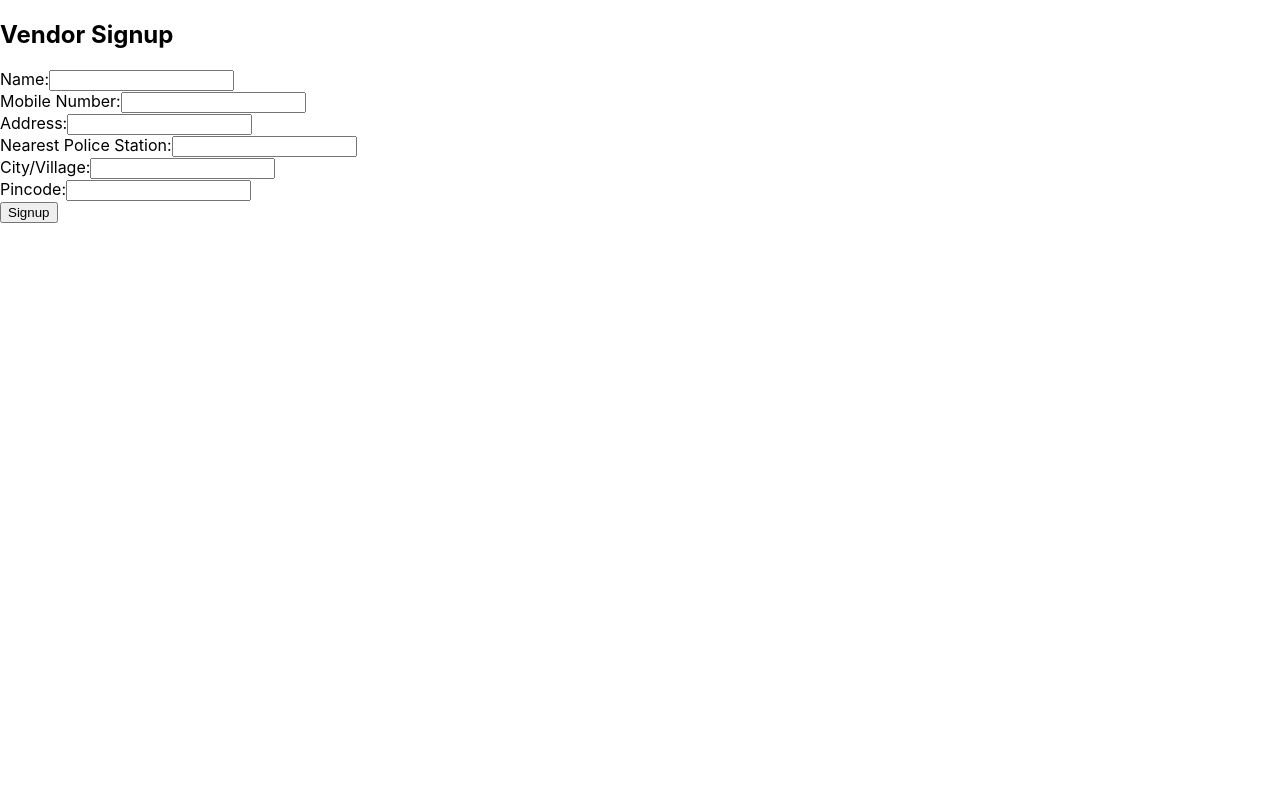
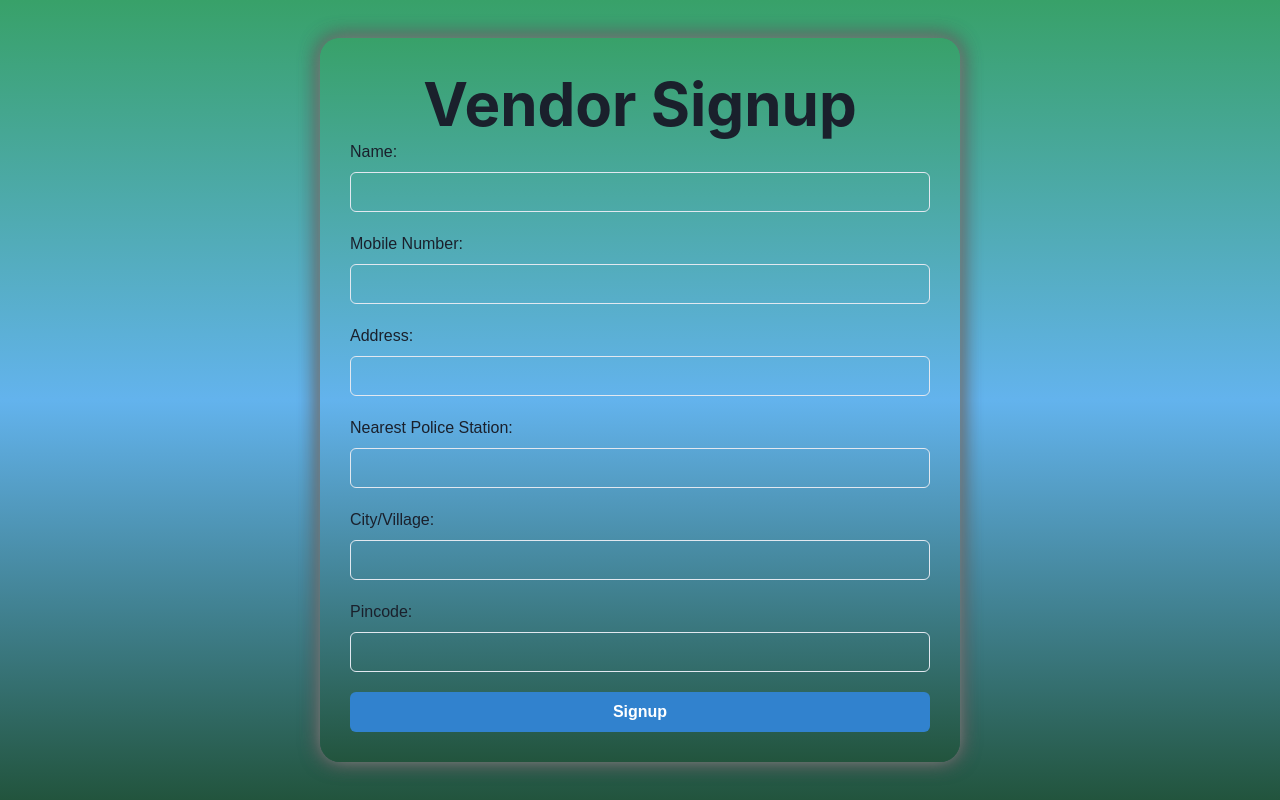
Before and after one commit to Sanghamitradash20/Agro-rental, a React (Create React App) app in the folder frontend/: page /signup/vendor in a window 1280 px wide. Built offline with nearby package versions, Linux system fonts and the light colour scheme.

Commit message:
frontend basics

```diff
--- a/frontend/package.json
+++ b/frontend/package.json
@@ -15,7 +15,7 @@
     "react": "^18.2.0",
     "react-dom": "^18.2.0",
     "react-router-dom": "^6.22.0",
-    "react-scripts": "5.0.1",
+    "react-scripts": "^5.0.1",
     "web-vitals": "^2.1.4"
   },
   "scripts": {
--- a/frontend/src/App.js
+++ b/frontend/src/App.js
@@ -2,11 +2,14 @@
 import React from 'react';
 
 import AllRoutes from './Components/AllRoutes';
+import { ChakraProvider } from '@chakra-ui/react'
 
 const App = () => {
   return (
     <div>
+      <ChakraProvider>
       <AllRoutes />
+      </ChakraProvider>
     </div>
   );
 };
--- a/frontend/src/Components/AllRoutes.jsx
+++ b/frontend/src/Components/AllRoutes.jsx
@@ -7,6 +7,7 @@ import LoginAdminPage from '../Pages/LoginAdminPage';
 import LoginVendorPage from '../Pages/LoginVendorPage';
 import SignupFarmerPage from '../Pages/SignupFarmerPage';
 import SignupVendorPage from '../Pages/SignupVendorPage';
+
 
 const AllRoutes = () => {
   return (
--- a/frontend/src/Components/LandingPage.jsx
+++ b/frontend/src/Components/LandingPage.jsx
@@ -1,23 +1,36 @@
-// LandingPage.js
 import React from 'react';
 import { Link } from 'react-router-dom';
+import { motion } from "framer-motion"
+import { Button, Heading, Box, useMediaQuery,Center } from '@chakra-ui/react';
 
 const LandingPage = () => {
+  const [isMobile] = useMediaQuery("(max-width: 320px)");
+  const [isLargerThan768] = useMediaQuery("(min-width: 768px)");
+
+  const backgroundStyle = {
+    backgroundImage:'url("https://img.freepik.com/free-photo/beautiful-terraced-rice-field-water-season-top-view-rices-paddy-fieldthailand-generative-ai_1258-153055.jpg?size=626&ext=jpg&ga=GA1.1.432368561.1707589993&semt=sph")',
+    backgroundSize: 'cover',
+    backgroundPosition: 'center',
+  };
   return (
-    <div>
-      <h1>Welcome to the Agricultural Equipment Rental Portal</h1>
-      <div>
+    <Box style={backgroundStyle} minH="100vh">
+      <Heading textAlign="center" fontSize="6xl" padding="50px 50px 10px 50px">Agro Rental</Heading>
+      <Heading textAlign="center" fontSize="md" fontStyle="italic">FEELS REAL AND AUTHENTIC</Heading>
+      <Center>
+      <Box p="30" textAlign="center"
+           w={isMobile ? "80%" : (isLargerThan768 ? "50%" : "100%")}>
         <Link to="/login/farmer">
-          <button>Farmer</button>
+        <br /><br /> <Button bgGradient="linear(green.900, blue.300, green.800)" variant="solid" size='lg' fontSize="20px" fontStyle="bold">Farmer</Button> <br /><br />
         </Link>
         <Link to="/login/admin">
-          <button>admin</button>
+          <Button bgGradient="linear(green.900, blue.300, green.800)" variant="solid" size='lg' fontSize="20px" fontStyle="bold">Admin</Button> <br /><br />
         </Link>
         <Link to="/login/vendor">
-          <button>Vendor</button>
+          <Button bgGradient="linear(green.900, blue.300, green.800)" variant="solid" size='lg' fontSize="20px" fontStyle="bold">Vendor</Button><br /><br />
         </Link>
-      </div>
-    </div>
+      </Box>
+      </Center>
+    </Box>
   );
 };
 
--- a/frontend/src/Pages/LoginAdminPage.jsx
+++ b/frontend/src/Pages/LoginAdminPage.jsx
@@ -1,6 +1,18 @@
-// AdminLogin.js
 import React, { useState } from 'react';
+import { motion } from "framer-motion"
 import axios from 'axios';
+import {
+  FormControl,
+  FormLabel,
+  FormErrorMessage,
+  FormHelperText,
+  Input,
+  Button,
+  Center,
+  Box,
+  useMediaQuery,
+  Heading,
+} from '@chakra-ui/react';
 
 const AdminLogin = () => {
   const [formData, setFormData] = useState({
@@ -8,6 +20,8 @@ const AdminLogin = () => {
     password: ''
   });
   const [message, setMessage] = useState('');
+  const [isMobile] = useMediaQuery("(max-width: 320px)");
+  const [isLargerThan768] = useMediaQuery("(min-width: 768px)");
 
   const handleChange = (e) => {
     const { name, value } = e.target;
@@ -30,34 +44,43 @@ const AdminLogin = () => {
   };
 
   return (
-    <div>
-      <h2>Admin Login</h2>
-      <form onSubmit={handleSubmit}>
-        <div>
-          <label htmlFor="username">Username:</label>
-          <input
+    <Box minH="100vh" bgGradient="linear(green.500, blue.300, green.800)">
+      <Center minH="65vh">
+        <Box p="30" bgGradient="linear(green.500, blue.300, green.800)"
+          border="solid 1px black" w={isMobile ? "80%" : (isLargerThan768 ? "50%" : "100%")}
+          borderRadius={20}
+          boxShadow="0 0 20px darkgray, 0 0 20px black"
+        >
+          <Heading textAlign="center" fontSize="6xl">Admin Login</Heading>
+          <form onSubmit={handleSubmit} style={{ fontSize: '18px', fontFamily: 'Arial' }}>
+            <FormControl sx={{ marginBottom: "20px" }}>
+              <FormLabel htmlFor="username">Username:</FormLabel>
+              <Input
                 type="text"
                 id="username"
                 name="username"
                 value={formData.username}
                 onChange={handleChange}
               />
-        </div>
-        <div>
-          <label htmlFor="password">Password:</label>
-          <input
+            </FormControl>
+            <FormControl sx={{ marginBottom: "20px" }}>
+              <FormLabel htmlFor="password">Password:</FormLabel>
+              <Input
                 type="password"
                 id="password"
                 name="password"
                 value={formData.password}
                 onChange={handleChange}
               />
-        </div>
-        <button type="submit">Login</button>
+
+            </FormControl>
+            <Button type="submit" w="full" bg=" blue.300" variant='solid'>Login</Button>
+
           </form>
           {message && <p>{message}</p>}
-
-    </div>
+        </Box>
+      </Center>
+    </Box>
   );
 };
 
--- a/frontend/src/Pages/LoginFarmerPage.jsx
+++ b/frontend/src/Pages/LoginFarmerPage.jsx
@@ -1,10 +1,10 @@
-// FarmerLogin.js
 import React, { useState } from 'react';
 import axios from 'axios';
-import { Link,useNavigate } from 'react-router-dom'; // Import Link for React Router navigation
+import { Link, useNavigate } from 'react-router-dom';
+import { FormControl, FormLabel, Input, Button, Box, Heading, Center } from '@chakra-ui/react';
 
 const FarmerLogin = () => {
-  const navigate=useNavigate()
+  const navigate = useNavigate();
   const [formData, setFormData] = useState({
     mobileNumber: '',
     pin: ''
@@ -25,8 +25,6 @@ const FarmerLogin = () => {
       const response = await axios.post('http://localhost:5000/api/farmers/login', formData);
       setMessage(response.data.message);
       navigate('/products');
-
-      // You can redirect the user or perform any other action based on the response
     } catch (error) {
       console.error('Error logging in:', error);
       setMessage('Error logging in. Please try again.');
@@ -34,35 +32,39 @@ const FarmerLogin = () => {
   };
 
   return (
-    <div>
-      <h2>Farmer Login</h2>
-      <form onSubmit={handleSubmit}>
-        <div>
-          <label htmlFor="mobileNumber">Mobile Number:</label>
-          <input
+    <Box minH="100vh" bgGradient="linear(green.500, blue.300, green.800)">
+      <Center minH="65vh">
+        <Box p="30" bgGradient="linear(green.500, blue.300, green.800)" w="100%" maxW="400px" borderRadius={20} boxShadow="0 0 20px darkgray, 0 0 20px black">
+          <Heading textAlign="center" fontSize="6xl" mb="6">Farmer Login</Heading>
+          <form onSubmit={handleSubmit} style={{ fontSize: '18px', fontFamily: 'Arial' }}>
+            <FormControl sx={{ marginBottom: "20px" }}>
+              <FormLabel htmlFor="mobileNumber">Mobile Number:</FormLabel>
+              <Input
                 type="text"
                 id="mobileNumber"
                 name="mobileNumber"
                 value={formData.mobileNumber}
                 onChange={handleChange}
               />
-        </div>
-        <div>
-          <label htmlFor="pin">PIN:</label>
-          <input
+            </FormControl>
+            <FormControl sx={{ marginBottom: "20px" }}>
+              <FormLabel htmlFor="pin">PIN:</FormLabel>
+              <Input
                 type="password"
                 id="pin"
                 name="pin"
                 value={formData.pin}
                 onChange={handleChange}
               />
-        </div>
-        <button type="submit">Login</button>
+            </FormControl>
+            <Button colorScheme="blue" type="submit" w="full">Login</Button>
           </form>
-      <p>Forgot your PIN? <Link to="/forgot-pin">Click here</Link> to reset it.</p>
+          <p textAlign="center" mt="4">Forgot your PIN? <Link to="/forgot-pin">Click here</Link> to reset it.</p>
           {message && <p>{message}</p>}
-      <p>Signup<Link to="/signup/farmer">Click here</Link></p>
-    </div>
+          <p textAlign="center" mt="4">Signup<Link to="/signup/farmer">Click here</Link></p>
+        </Box>
+      </Center>
+    </Box>
   );
 };
 
--- a/frontend/src/Pages/LoginVendorPage.jsx
+++ b/frontend/src/Pages/LoginVendorPage.jsx
@@ -1,7 +1,16 @@
-// VendorLoginPage.js
 import React, { useState } from 'react';
 import axios from 'axios';
 import { Link } from 'react-router-dom';
+import {
+  FormControl,
+  FormLabel,
+  Input,
+  Button,
+  Center,
+  Box,
+  useMediaQuery,
+  Heading,
+} from '@chakra-ui/react';
 
 const VendorLoginPage = () => {
   const [formData, setFormData] = useState({
@@ -9,6 +18,8 @@ const VendorLoginPage = () => {
     password: ''
   });
   const [message, setMessage] = useState('');
+  const [isMobile] = useMediaQuery("(max-width: 320px)");
+  const [isLargerThan768] = useMediaQuery("(min-width: 768px)");
 
   const handleChange = (e) => {
     const { name, value } = e.target;
@@ -31,34 +42,41 @@ const VendorLoginPage = () => {
   };
 
   return (
-    <div>
-      <h2>Vendor Login</h2>
-      <form onSubmit={handleSubmit}>
-        <div>
-          <label htmlFor="mobileNumber">Mobile Number:</label>
-          <input
+    <Box minH="100vh" bgGradient="linear(green.500, blue.300, green.800)">
+      <Center minH="65vh">
+        <Box p="30" bgGradient="linear(green.500, blue.300, green.800)" w={isMobile ? "80%" : (isLargerThan768 ? "50%" : "100%")}
+          borderRadius={20}
+          boxShadow="0 0 20px darkgray, 0 0 20px black"
+        >
+          <Heading textAlign="center" fontSize="6xl">Vendor Login</Heading>
+          <form onSubmit={handleSubmit} style={{ fontSize: '18px', fontFamily: 'Arial' }}>
+            <FormControl sx={{ marginBottom: "20px" }}>
+              <FormLabel htmlFor="mobileNumber">Mobile Number:</FormLabel>
+              <Input
                 type="text"
                 id="mobileNumber"
                 name="mobileNumber"
                 value={formData.mobileNumber}
                 onChange={handleChange}
               />
-        </div>
-        <div>
-          <label htmlFor="password">Password:</label>
-          <input
+            </FormControl>
+            <FormControl sx={{ marginBottom: "20px" }}>
+              <FormLabel htmlFor="password">Password:</FormLabel>
+              <Input
                 type="password"
                 id="password"
                 name="password"
                 value={formData.password}
                 onChange={handleChange}
               />
-        </div>
-        <button type="submit">Login</button>
+            </FormControl>
+            <Button colorScheme="blue" type="submit" w="full">Login</Button>
           </form>
           {message && <p>{message}</p>}
           <p>Signup<Link to="/signup/vendor">Click here</Link></p>
-    </div>
+        </Box>
+      </Center>
+    </Box>
   );
 };
 
--- a/frontend/src/Pages/SignupFarmerPage.jsx
+++ b/frontend/src/Pages/SignupFarmerPage.jsx
@@ -1,11 +1,17 @@
-// SignupFarmerPage.js
 import React, { useState } from 'react';
-import { useNavigate } from 'react-router-dom';
 import axios from 'axios';
+import {
+  FormControl,
+  FormLabel,
+  Input,
+  Button,
+  Box,
+  useMediaQuery,
+  Heading,
+  Center
+} from '@chakra-ui/react';
 
 const SignupFarmerPage = () => {
-  const navigate = useNavigate();
-
   const [formData, setFormData] = useState({
     name: '',
     mobileNumber: '',
@@ -15,6 +21,8 @@ const SignupFarmerPage = () => {
     pincode: '',
     pin: ''
   });
+  const [isMobile] = useMediaQuery("(max-width: 320px)");
+  const [isLargerThan768] = useMediaQuery("(min-width: 768px)");
 
   const handleChange = (e) => {
     const { name, value } = e.target;
@@ -29,92 +37,96 @@ const SignupFarmerPage = () => {
     try {
       await axios.post('http://localhost:5000/api/farmers/signup', formData);
       alert('Signup successful!');
-      navigate('/products');
-
     } catch (error) {
       console.error('Error signing up:', error);
       alert('Error signing up. Please try again later.');
     }
-
   };
 
   return (
-    <div>
-      <h2>Farmer Signup</h2>
-      <form onSubmit={handleSubmit}>
-        <label>
-          Name:
-          <input
+    <Box minH="100vh" size='lg'>
+      <Center minH="100vh">
+        <Box p="30" bgGradient="linear(green.500, blue.300, green.800)" w={isMobile ? "80%" : (isLargerThan768 ? "50%" : "100%")}
+          borderRadius={20}
+          boxShadow="0 0 20px darkgray, 0 0 20px black"
+        >
+          <Heading textAlign="center" fontSize="6xl">Farmer Signup</Heading>
+          <form onSubmit={handleSubmit} style={{ fontSize: '18px', fontFamily: 'Arial' }}>
+            <FormControl sx={{ marginBottom: "20px" }}>
+              <FormLabel htmlFor="name">Name:</FormLabel>
+              <Input
                 type="text"
+                id="name"
                 name="name"
                 value={formData.name}
                 onChange={handleChange}
               />
-        </label>
-        <br />
-        <label>
-          Mobile Number:
-          <input
+            </FormControl>
+            <FormControl sx={{ marginBottom: "20px" }}>
+              <FormLabel htmlFor="mobileNumber">Mobile Number:</FormLabel>
+              <Input
                 type="text"
+                id="mobileNumber"
                 name="mobileNumber"
                 value={formData.mobileNumber}
                 onChange={handleChange}
               />
-        </label>
-        <br />
-        <label>
-          Address:
-          <input
+            </FormControl>
+            <FormControl sx={{ marginBottom: "20px" }}>
+              <FormLabel htmlFor="address">Address:</FormLabel>
+              <Input
                 type="text"
+                id="address"
                 name="address"
                 value={formData.address}
                 onChange={handleChange}
               />
-        </label>
-        <br />
-        <label>
-          Nearest Police Station:
-          <input
+            </FormControl>
+            <FormControl sx={{ marginBottom: "20px" }}>
+              <FormLabel htmlFor="nearestPoliceStation">Nearest Police Station:</FormLabel>
+              <Input
                 type="text"
+                id="nearestPoliceStation"
                 name="nearestPoliceStation"
                 value={formData.nearestPoliceStation}
                 onChange={handleChange}
               />
-        </label>
-        <br />
-        <label>
-          City/Village:
-          <input
+            </FormControl>
+            <FormControl sx={{ marginBottom: "20px" }}>
+              <FormLabel htmlFor="cityVillage">City/Village:</FormLabel>
+              <Input
                 type="text"
+                id="cityVillage"
                 name="cityVillage"
                 value={formData.cityVillage}
                 onChange={handleChange}
               />
-        </label>
-        <br />
-        <label>
-          Pincode:
-          <input
+            </FormControl>
+            <FormControl sx={{ marginBottom: "20px" }}>
+              <FormLabel htmlFor="pincode">Pincode:</FormLabel>
+              <Input
                 type="text"
+                id="pincode"
                 name="pincode"
                 value={formData.pincode}
                 onChange={handleChange}
               />
-        </label>
-        <br />
-        <label>
-          PIN (4 digits):
-          <input
+            </FormControl>
+            <FormControl sx={{ marginBottom: "20px" }}>
+              <FormLabel htmlFor="pin">PIN (4 digits):</FormLabel>
+              <Input
                 type="text"
+                id="pin"
                 name="pin"
                 value={formData.pin}
                 onChange={handleChange}
               />
-        </label>
-        <br />
-        <button type="submit">Signup</button>
+            </FormControl>
+            <Button colorScheme="blue" type="submit" w="full">Signup</Button>
           </form>
-    </div>
+        </Box>
+      </Center>
+    </Box>
   );
 };
 
--- a/frontend/src/Pages/SignupVendorPage.jsx
+++ b/frontend/src/Pages/SignupVendorPage.jsx
@@ -1,6 +1,16 @@
-// SignupVendorPage.js
 import React, { useState } from 'react';
 import axios from 'axios';
+import { Link } from 'react-router-dom';
+import {
+  FormControl,
+  FormLabel,
+  Input,
+  Button,
+  Center,
+  Box,
+  useMediaQuery,
+  Heading,
+} from '@chakra-ui/react';
 
 const SignupVendorPage = () => {
   const [formData, setFormData] = useState({
@@ -12,6 +22,8 @@ const SignupVendorPage = () => {
     pincode: ''
   });
   const [message, setMessage] = useState('');
+  const [isMobile] = useMediaQuery("(max-width: 320px)");
+  const [isLargerThan768] = useMediaQuery("(min-width: 768px)");
 
   const handleChange = (e) => {
     const { name, value } = e.target;
@@ -33,73 +45,80 @@ const SignupVendorPage = () => {
   };
 
   return (
-    <div>
-      <h2>Vendor Signup</h2>
-      <form onSubmit={handleSubmit}>
-        <div>
-          <label htmlFor="name">Name:</label>
-          <input
+    <Box minH="100vh" bgGradient="linear(green.500, blue.300, green.800)">
+      <Center minH="100vh">
+        <Box p="30" bgGradient="linear(green.500, blue.300, green.800)" w={isMobile ? "80%" : (isLargerThan768 ? "50%" : "100%")}
+          borderRadius={20}
+          boxShadow="0 0 20px darkgray, 0 0 20px black"
+        >
+          <Heading textAlign="center" fontSize="6xl">Vendor Signup</Heading>
+          <form onSubmit={handleSubmit} style={{ fontSize: '18px', fontFamily: 'Arial' }}>
+            <FormControl sx={{ marginBottom: "20px" }}>
+              <FormLabel htmlFor="name">Name:</FormLabel>
+              <Input
                 type="text"
                 id="name"
                 name="name"
                 value={formData.name}
                 onChange={handleChange}
               />
-        </div>
-        <div>
-          <label htmlFor="mobileNumber">Mobile Number:</label>
-          <input
+            </FormControl>
+            <FormControl sx={{ marginBottom: "20px" }}>
+              <FormLabel htmlFor="mobileNumber">Mobile Number:</FormLabel>
+              <Input
                 type="text"
                 id="mobileNumber"
                 name="mobileNumber"
                 value={formData.mobileNumber}
                 onChange={handleChange}
               />
-        </div>
-        <div>
-          <label htmlFor="address">Address:</label>
-          <input
+            </FormControl>
+            <FormControl sx={{ marginBottom: "20px" }}>
+              <FormLabel htmlFor="address">Address:</FormLabel>
+              <Input
                 type="text"
                 id="address"
                 name="address"
                 value={formData.address}
                 onChange={handleChange}
               />
-        </div>
-        <div>
-          <label htmlFor="nearestPoliceStation">Nearest Police Station:</label>
-          <input
+            </FormControl>
+            <FormControl sx={{ marginBottom: "20px" }}>
+              <FormLabel htmlFor="nearestPoliceStation">Nearest Police Station:</FormLabel>
+              <Input
                 type="text"
                 id="nearestPoliceStation"
                 name="nearestPoliceStation"
                 value={formData.nearestPoliceStation}
                 onChange={handleChange}
               />
-        </div>
-        <div>
-          <label htmlFor="cityVillage">City/Village:</label>
-          <input
+            </FormControl>
+            <FormControl sx={{ marginBottom: "20px" }}>
+              <FormLabel htmlFor="cityVillage">City/Village:</FormLabel>
+              <Input
                 type="text"
                 id="cityVillage"
                 name="cityVillage"
                 value={formData.cityVillage}
                 onChange={handleChange}
               />
-        </div>
-        <div>
-          <label htmlFor="pincode">Pincode:</label>
-          <input
+            </FormControl>
+            <FormControl sx={{ marginBottom: "20px" }}>
+              <FormLabel htmlFor="pincode">Pincode:</FormLabel>
+              <Input
                 type="text"
                 id="pincode"
                 name="pincode"
                 value={formData.pincode}
                 onChange={handleChange}
               />
-        </div>
-        <button type="submit">Signup</button>
+            </FormControl>
+            <Button colorScheme="blue" type="submit" w="full">Signup</Button>
           </form>
           {message && <p>{message}</p>}
-    </div>
+        </Box>
+      </Center>
+    </Box>
   );
 };
 
```
Also changed, not shown: package.json (added, +8 -0 lines), 2 other files (tests, documents, lock files or other folders). Lines whose indentation alone changed are shown as unchanged.
